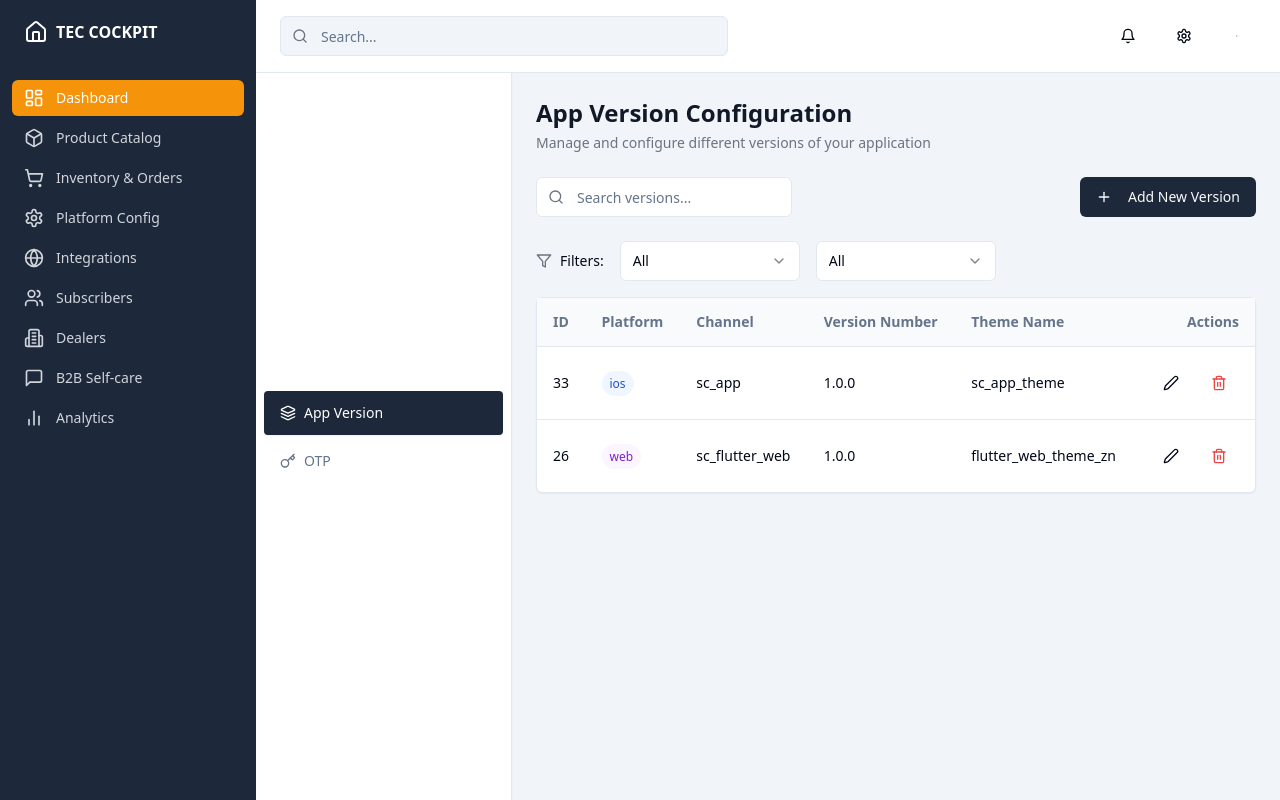
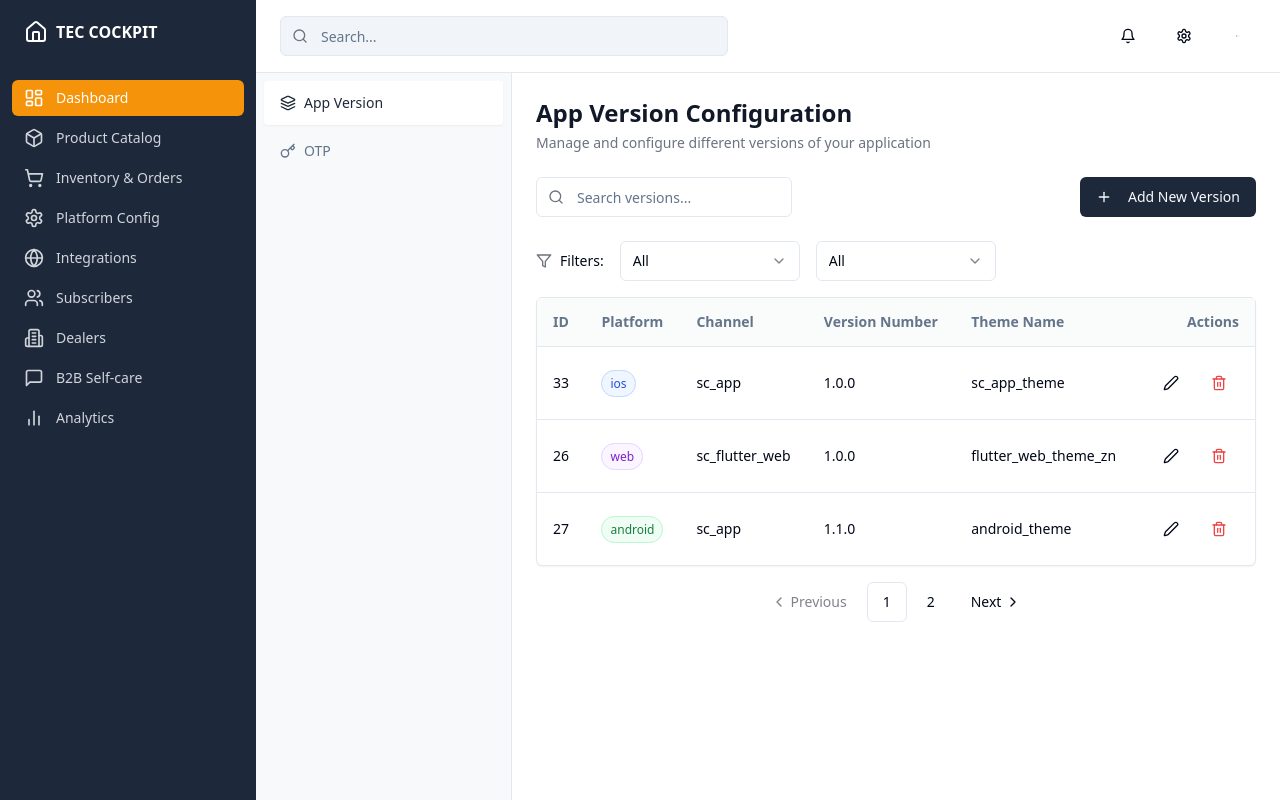
Before and after one commit to pdensmarketplace/friendly-admin-revamp, a React (Vite) app: page / in a window 1280 px wide. Built offline with nearby package versions, Linux system fonts and the light colour scheme.

Commit message:
Add pagination and style updates
Implement pagination for the version table. Adjust the sidebar tab menus to be top-aligned and apply a matching theme background or shade for improved aesthetics.
[skip gpt_engineer]

```diff
--- a/src/components/version/VersionTable.tsx
+++ b/src/components/version/VersionTable.tsx
@@ -16,6 +16,14 @@ import {
   SelectTrigger,
   SelectValue,
 } from "@/components/ui/select";
+import {
+  Pagination,
+  PaginationContent,
+  PaginationItem,
+  PaginationLink,
+  PaginationNext,
+  PaginationPrevious,
+} from "@/components/ui/pagination";
 
 interface Version {
   id: number;
@@ -40,21 +48,60 @@ const versions: Version[] = [
     versionNumber: "1.0.0",
     themeName: "flutter_web_theme_zn",
   },
-  // Add more sample data as needed
+  {
+    id: 27,
+    platform: "android",
+    channel: "sc_app",
+    versionNumber: "1.1.0",
+    themeName: "android_theme",
+  },
+  {
+    id: 28,
+    platform: "ios",
+    channel: "sc_flutter_web",
+    versionNumber: "2.0.0",
+    themeName: "ios_theme_v2",
+  },
+  {
+    id: 29,
+    platform: "web",
+    channel: "sc_app",
+    versionNumber: "1.2.0",
+    themeName: "web_theme_latest",
+  },
 ];
 
 const platforms = ["All", "ios", "web", "android"];
 const channels = ["All", "sc_app", "sc_flutter_web"];
+const ITEMS_PER_PAGE = 3;
 
 export const VersionTable = () => {
   const [selectedPlatform, setSelectedPlatform] = useState("All");
   const [selectedChannel, setSelectedChannel] = useState("All");
+  const [currentPage, setCurrentPage] = useState(1);
 
   const filteredVersions = versions.filter((version) => {
     const platformMatch = selectedPlatform === "All" || version.platform === selectedPlatform;
     const channelMatch = selectedChannel === "All" || version.channel === selectedChannel;
     return platformMatch && channelMatch;
   });
+
+  const totalPages = Math.ceil(filteredVersions.length / ITEMS_PER_PAGE);
+  const startIndex = (currentPage - 1) * ITEMS_PER_PAGE;
+  const paginatedVersions = filteredVersions.slice(startIndex, startIndex + ITEMS_PER_PAGE);
+
+  const getPlatformStyle = (platform: string) => {
+    switch (platform) {
+      case 'ios':
+        return 'bg-blue-50 text-blue-700 border border-blue-200';
+      case 'web':
+        return 'bg-purple-50 text-purple-700 border border-purple-200';
+      case 'android':
+        return 'bg-green-50 text-green-700 border border-green-200';
+      default:
+        return 'bg-gray-50 text-gray-700 border border-gray-200';
+    }
+  };
 
   return (
     <div className="space-y-4">
@@ -92,7 +139,7 @@ export const VersionTable = () => {
       <div className="rounded-md border bg-white shadow-sm">
         <Table>
           <TableHeader>
-            <TableRow className="bg-gray-50">
+            <TableRow className="bg-gray-50/80">
               <TableHead className="font-semibold">ID</TableHead>
               <TableHead className="font-semibold">Platform</TableHead>
               <TableHead className="font-semibold">Channel</TableHead>
@@ -102,18 +149,14 @@ export const VersionTable = () => {
             </TableRow>
           </TableHeader>
           <TableBody>
-            {filteredVersions.map((version) => (
+            {paginatedVersions.map((version) => (
               <TableRow
                 key={version.id}
-                className="hover:bg-gray-50 transition-colors"
+                className="hover:bg-gray-50/50 transition-colors"
               >
                 <TableCell className="font-medium">{version.id}</TableCell>
                 <TableCell>
-                  <span className={`px-2 py-1 rounded-full text-xs font-medium ${
-                    version.platform === 'ios' ? 'bg-blue-50 text-blue-700' :
-                    version.platform === 'web' ? 'bg-purple-50 text-purple-700' :
-                    'bg-green-50 text-green-700'
-                  }`}>
+                  <span className={`px-2 py-1 rounded-full text-xs font-medium ${getPlatformStyle(version.platform)}`}>
                     {version.platform}
                   </span>
                 </TableCell>
@@ -135,6 +178,33 @@ export const VersionTable = () => {
           </TableBody>
         </Table>
       </div>
+
+      <Pagination className="mt-4">
+        <PaginationContent>
+          <PaginationItem>
+            <PaginationPrevious
+              onClick={() => setCurrentPage(p => Math.max(1, p - 1))}
+              className={currentPage === 1 ? 'pointer-events-none opacity-50' : ''}
+            />
+          </PaginationItem>
+          {Array.from({ length: totalPages }, (_, i) => i + 1).map((page) => (
+            <PaginationItem key={page}>
+              <PaginationLink
+                onClick={() => setCurrentPage(page)}
+                isActive={currentPage === page}
+              >
+                {page}
+              </PaginationLink>
+            </PaginationItem>
+          ))}
+          <PaginationItem>
+            <PaginationNext
+              onClick={() => setCurrentPage(p => Math.min(totalPages, p + 1))}
+              className={currentPage === totalPages ? 'pointer-events-none opacity-50' : ''}
+            />
+          </PaginationItem>
+        </PaginationContent>
+      </Pagination>
     </div>
   );
 };
--- a/src/pages/Index.tsx
+++ b/src/pages/Index.tsx
@@ -15,20 +15,20 @@ const Index = () => {
         <Header />
 
         <div className="flex-1 flex">
-          {/* Side Panel Tabs */}
-          <div className="w-64 border-r bg-white shadow-sm">
+          {/* Side Panel Tabs - Now with improved styling */}
+          <div className="w-64 border-r bg-gray-50/80 shadow-sm">
             <Tabs defaultValue="app-version" orientation="vertical" className="h-full">
-              <TabsList className="flex flex-col h-full space-y-1 bg-white p-2 border-0">
+              <TabsList className="flex flex-col h-auto space-y-1 bg-transparent p-2 border-0 sticky top-0">
                 <TabsTrigger
                   value="app-version"
-                  className="w-full justify-start gap-2 px-4 py-3 data-[state=active]:bg-primary data-[state=active]:text-white hover:bg-gray-100 transition-colors"
+                  className="w-full justify-start gap-2 px-4 py-3 data-[state=active]:bg-white data-[state=active]:shadow-sm data-[state=active]:text-primary hover:bg-white/80 transition-colors"
                 >
                   <Layers className="h-4 w-4" />
                   App Version
                 </TabsTrigger>
                 <TabsTrigger
                   value="otp"
-                  className="w-full justify-start gap-2 px-4 py-3 data-[state=active]:bg-primary data-[state=active]:text-white hover:bg-gray-100 transition-colors"
+                  className="w-full justify-start gap-2 px-4 py-3 data-[state=active]:bg-white data-[state=active]:shadow-sm data-[state=active]:text-primary hover:bg-white/80 transition-colors"
                 >
                   <Key className="h-4 w-4" />
                   OTP
@@ -38,9 +38,9 @@ const Index = () => {
           </div>
 
           {/* Main Content Area */}
-          <main className="flex-1 overflow-y-auto p-6">
+          <main className="flex-1 overflow-y-auto bg-white">
             <Tabs defaultValue="app-version" orientation="vertical">
-              <TabsContent value="app-version" className="mt-0">
+              <TabsContent value="app-version" className="m-0 p-6">
                 <div className="mb-6">
                   <h1 className="text-2xl font-semibold text-gray-900">App Version Configuration</h1>
                   <p className="mt-1 text-sm text-gray-500">
@@ -66,7 +66,7 @@ const Index = () => {
                 <VersionTable />
               </TabsContent>
 
-              <TabsContent value="otp" className="mt-0">
+              <TabsContent value="otp" className="m-0 p-6">
                 <div className="mb-6">
                   <h1 className="text-2xl font-semibold text-gray-900">OTP Configuration</h1>
                   <p className="mt-1 text-sm text-gray-500">
```
